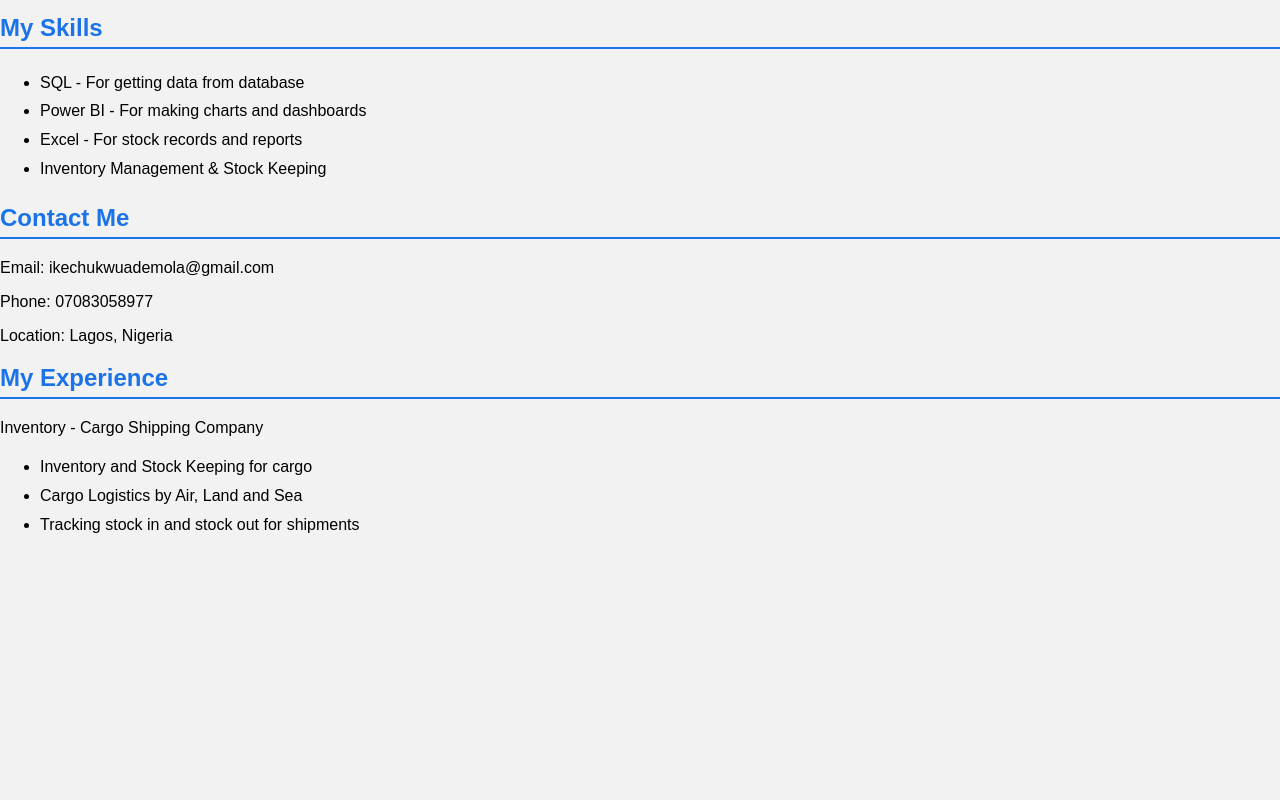
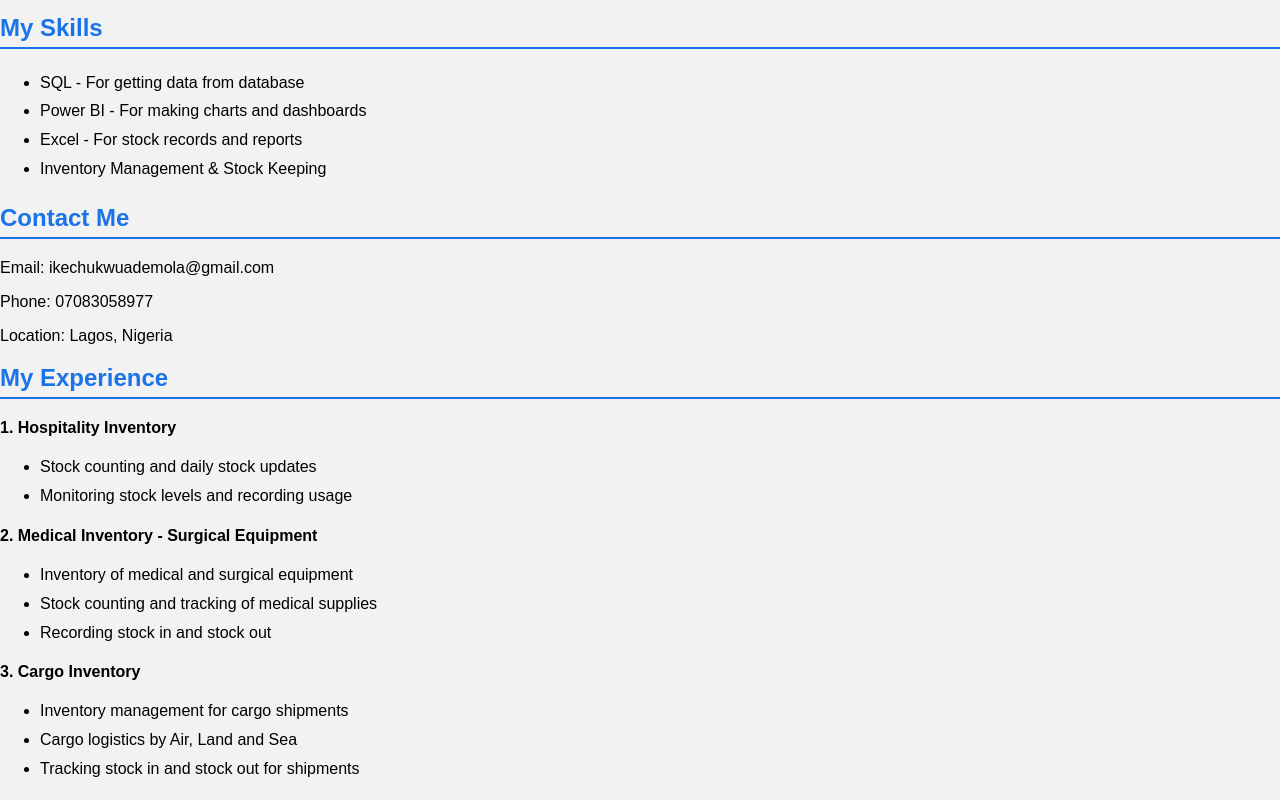
Before and after one commit to ikechukwuademola-ops/My-first-website, a plain HTML site: page index.html in a window 1280 px wide. Shown: the part 591-1391 px from the top of the page. Before the commit the page ends 1147 px from the top, so only its background shows below. Drawn offline with Linux system fonts and the light colour scheme.

Commit message:
Update index.html

```diff
--- a/index.html
+++ b/index.html
@@ -66,10 +66,25 @@ My name is Ademola. I am interested in Inventory and Stock Keeping.</p></div>)
 </div>
 <div class="card">
 <h2>My Experience</h2>
-<p>Inventory - Cargo Shipping Company</p>
+
+<p><b>1. Hospitality Inventory</b></p>
 <ul>
-<li>Inventory and Stock Keeping for cargo</li>
-<li>Cargo Logistics by Air, Land and Sea</li>
+<li>Stock counting and daily stock updates</li>
+<li>Monitoring stock levels and recording usage</li>
+</ul>
+
+<p><b>2. Medical Inventory - Surgical Equipment</b></p>
+<ul>
+<li>Inventory of medical and surgical equipment</li>
+<li>Stock counting and tracking of medical supplies</li>
+<li>Recording stock in and stock out</li>
+</ul>
+
+<p><b>3. Cargo Inventory</b></p>
+<ul>
+<li>Inventory management for cargo shipments</li>
+<li>Cargo logistics by Air, Land and Sea</li>
 <li>Tracking stock in and stock out for shipments</li>
 </ul>
+
 </div>
```
